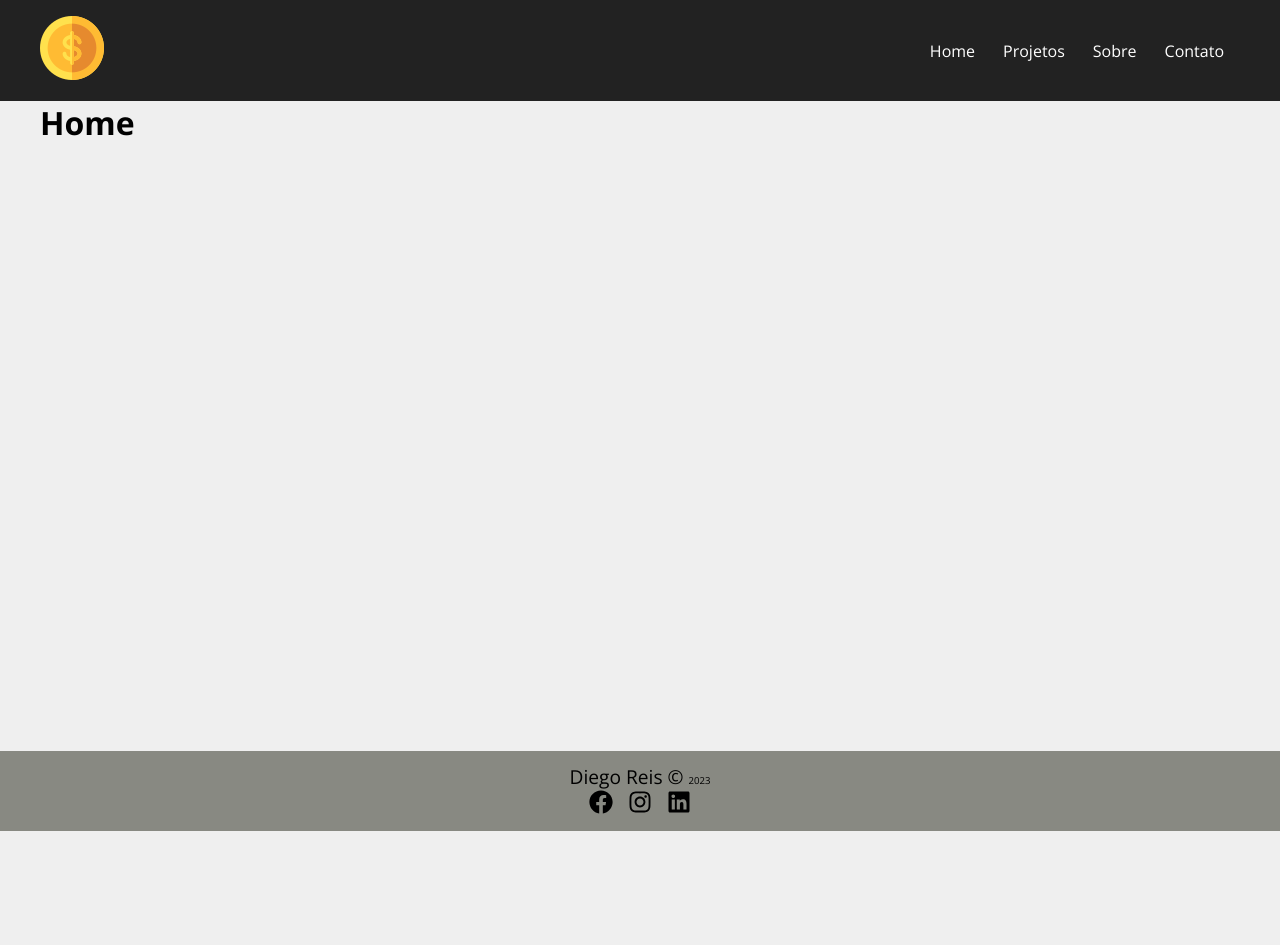
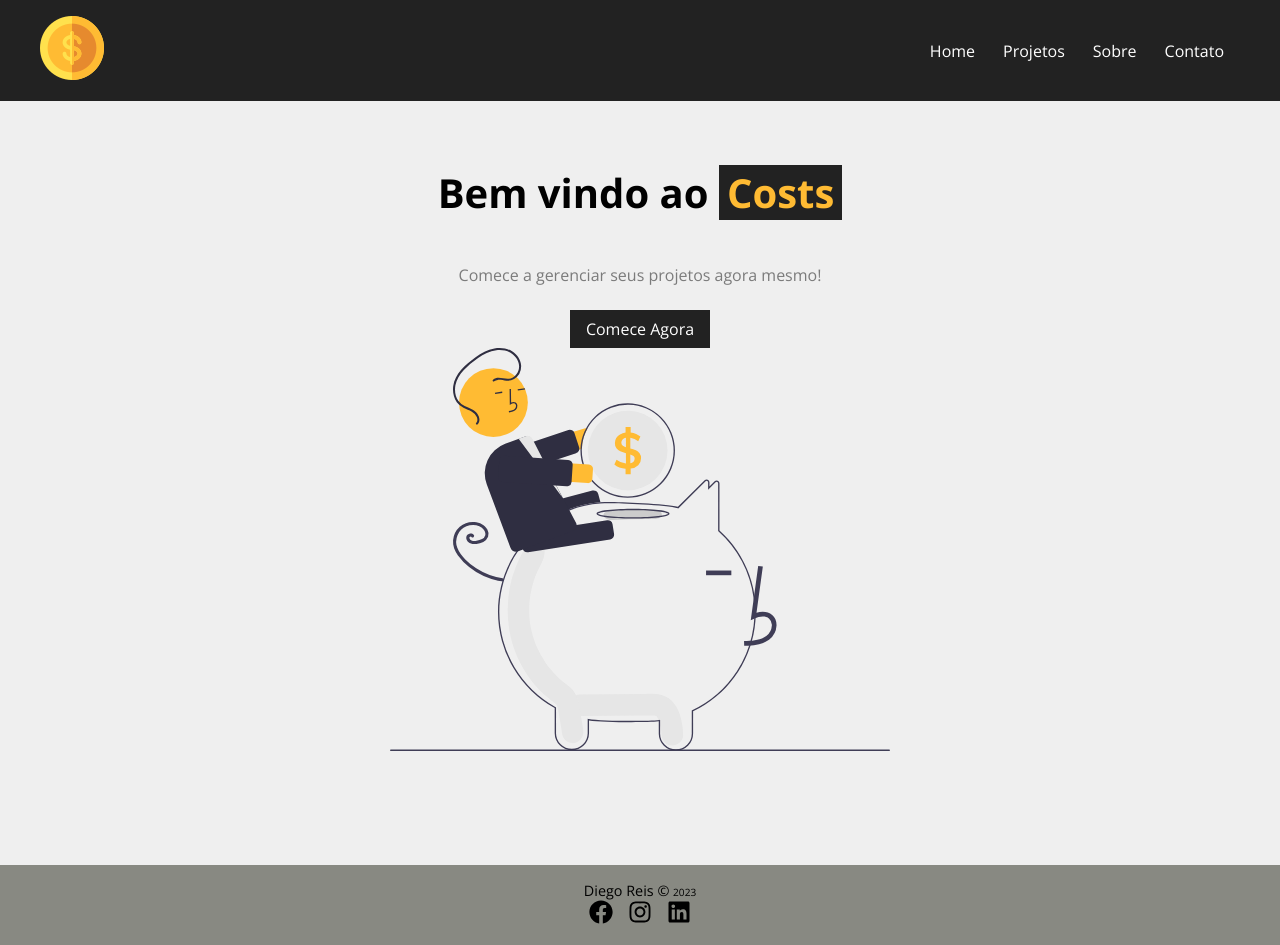
Before and after one commit to DiegoReso/Costs-React, a React (Create React App) app: page / in a window 1280 px wide. Before the commit the page ends 831 px from the top, so only its background shows below. Built offline with nearby package versions, Linux system fonts and the light colour scheme.

Commit message:
create home

```diff
--- a/src/components/layout/Footer.module.css
+++ b/src/components/layout/Footer.module.css
@@ -10,11 +10,11 @@
 }
 
 .text{
-font-size: 1.2em;
+font-size: 0.9em;
 }
 
 .text span{
-  font-size: 0.5em;
+  font-size: 0.7em;
 }
 
 .listul{
@@ -22,7 +22,6 @@
   list-style: none;
   gap: 15px;
   cursor: pointer;
-
 }
 
 .listul li svg{
--- /dev/null
+++ b/src/components/layout/LinkButton.js
@@ -0,0 +1,14 @@
+import { Link } from "react-router-dom"
+import styles from './LinkButton.module.css'
+
+function LinkButton({to,text}){
+
+  return(
+    <Link className={styles.btn} to={to}>
+      {text}
+    </Link>
+  )
+}
+
+
+export default LinkButton
--- /dev/null
+++ b/src/components/layout/LinkButton.module.css
@@ -0,0 +1,12 @@
+.btn{
+  background-color: #222;
+  color: #fff;
+  padding: 0.5em 1em;
+  text-decoration: none;
+  transition: 0.5s;
+  margin-top: 1.5em;
+}
+
+.btn:hover{
+  color: #ffbb33;
+}
--- a/src/components/pages/Home.js
+++ b/src/components/pages/Home.js
@@ -1,8 +1,17 @@
+import style from './Home.module.css'
+import imagemHome from '../../img/savings.svg'
+import LinkButton from '../layout/LinkButton'
+
+
+
 function Home(){
   return(
-    <>
-    <h1>Home</h1>
-    </>
+    <section className={style.home_container}>
+      <h1>Bem vindo ao <span>Costs</span></h1>
+      <p>Comece a gerenciar seus projetos agora mesmo!</p>
+      <LinkButton to="/novoprojeto" text="Comece Agora"/>
+      <img src={imagemHome} alt='Costs'/>
+    </section>
   )
 }
 
--- /dev/null
+++ b/src/components/pages/Home.module.css
@@ -0,0 +1,29 @@
+.home_container{
+  display: flex;
+  width: 100%;
+  flex-direction: column;
+  align-items: center;
+  margin: 0 auto;
+  padding: 4em;
+}
+
+.home_container h1{
+  font-size: 2.5em;
+  margin-bottom: .5em;
+
+}
+
+.home_container h1 span{
+  color: #ffbb33;
+  padding: 0 .2em;
+  background-color: #222;
+}
+
+.home_container p{
+  margin-top: 1.5em;
+  color: #7b7b7b;
+}
+
+.home_container img{
+  width: 500px;
+}
```
